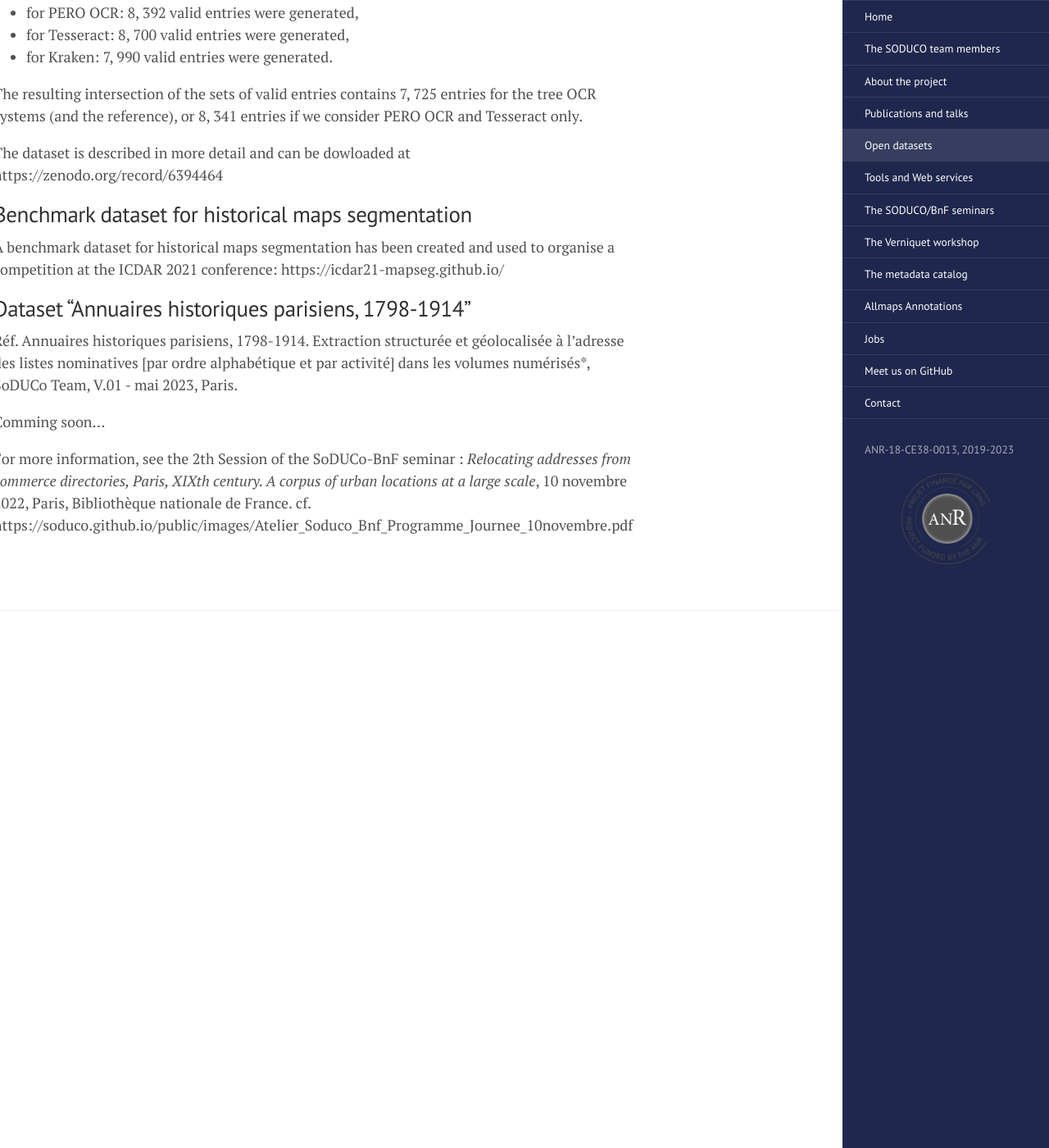
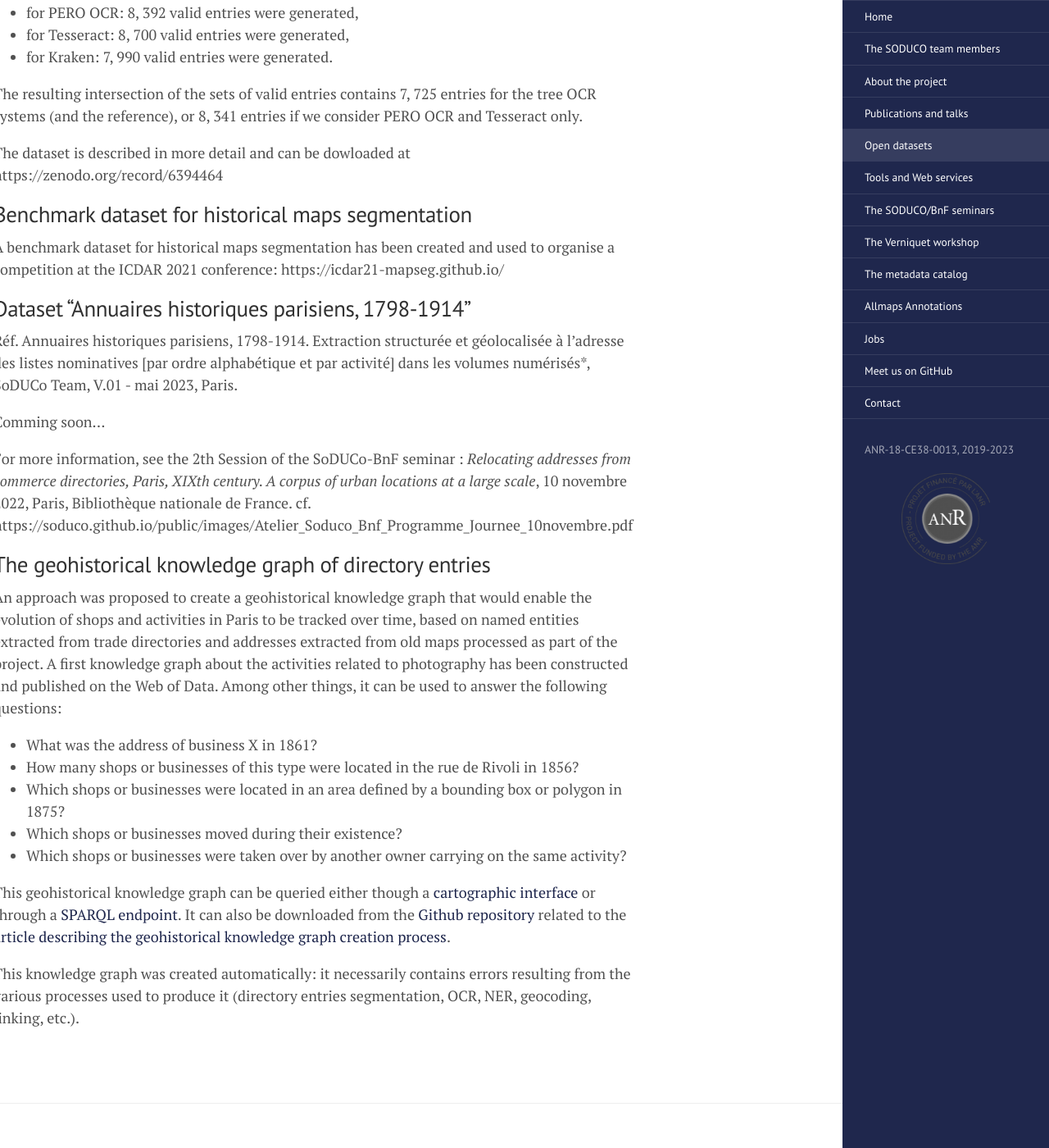
Before and after one commit to soduco/soduco.github.io, a Jekyll site: the page built from datasets.md, in a window 1280 px wide and 1400 px high, scrolled down 595 px. Shown: the whole window at 82% size. Built offline with Jekyll 4.4.1, drawn with Linux system fonts in a browser that asks for light colours.

Commit message:
Added a paragraph on the photographs knowledge graph

```diff
--- a/datasets.md
+++ b/datasets.md
@@ -33,3 +33,19 @@ Comming soon...
 
 For more information, see the 2th Session of the SoDUCo-BnF seminar : *Relocating addresses from commerce directories, Paris, XIXth century. A corpus of urban locations at a large scale*, 10 novembre 2022, Paris, Bibliothèque nationale de France.
 cf. https://soduco.github.io/public/images/Atelier_Soduco_Bnf_Programme_Journee_10novembre.pdf
+
+## The geohistorical knowledge graph of directory entries
+
+An approach was proposed to create a geohistorical knowledge graph that would enable the evolution of shops and activities in Paris to be tracked over time, based on named entities extracted from trade directories and addresses extracted from old maps processed as part of the project.
+A first knowledge graph about the activities related to photography has been constructed and published on the Web of Data.
+Among other things, it can be used to answer the following questions:
+- What was the address of business X in 1861?
+- How many shops or businesses of this type were located in the rue de Rivoli in 1856?
+- Which shops or businesses were located in an area defined by a bounding box or polygon in 1875?
+- Which shops or businesses moved during their existence?
+- Which shops or businesses were taken over by another owner carrying on the same activity?
+
+This geohistorical knowledge graph can be queried either though a [cartographic interface](https://soduco.github.io/ic_2023_photographes_parisiens/) or through a [SPARQL endpoint](https://dir.geohistoricaldata.org/).
+It can also be downloaded from the [Github repository](https://github.com/soduco/ic_2023_photographes_parisiens) related to the [article describing the geohistorical knowledge graph creation process](https://hal.science/hal-04121643/).
+
+This knowledge graph was created automatically: it necessarily contains errors resulting from the various processes used to produce it (directory entries segmentation, OCR, NER, geocoding, linking, etc.).
```
